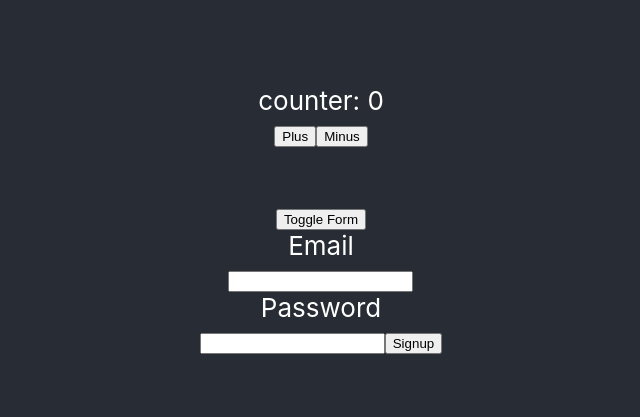
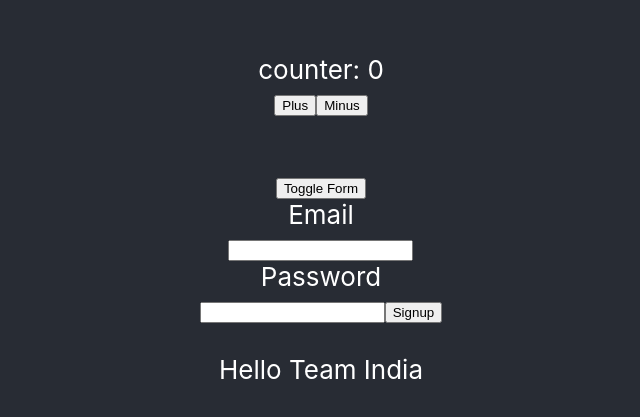
Before and after one commit to doojsahu/reactjs, a React (Create React App) app: page / in a window 1280 px wide. Shown: the part 181-598 px from the top of the page, without its empty margins (319-959 px from the left). Built offline with nearby package versions, Linux system fonts and the light colour scheme.

Commit message:
pass context provider and consumer

```diff
--- a/src/App.js
+++ b/src/App.js
@@ -1,6 +1,8 @@
-import react, { useState } from 'react';
+import react, { Component, useState } from 'react';
 import logo from './logo.svg';
 import './App.css';
+import { ContextProvider }  from './Context';
+import Component1 from './Component1'
 
 function App() {
 
@@ -51,7 +53,10 @@ function App() {
                   </form>
                 )
               }
-
+            {/* Component */}
+              <ContextProvider value={{ text: "Hello Team India" }}>
+                <Component1 />
+              </ContextProvider>
       </header>
     </div>
   );
--- /dev/null
+++ b/src/Component1.js
@@ -0,0 +1,9 @@
+import React from "react";
+
+import Component2 from "./Component2";
+
+const Component1 = () => {
+    return <Component2 />;
+};
+
+export default Component1;
--- /dev/null
+++ b/src/Component2.js
@@ -0,0 +1,20 @@
+import React from "react";
+
+import Component1 from "./Component1";
+import { ContextConsumer } from "./Context";
+
+const Component2 = () => {
+    return (
+        <div>
+            <br />
+            <ContextConsumer>
+                {(value) => {
+                    console.log('value', value);
+                    return <div>{value.text}</div>
+                }}
+            </ContextConsumer>
+        </div>
+        )
+};
+
+export default Component2;
--- /dev/null
+++ b/src/Context.js
@@ -0,0 +1,9 @@
+import React from 'react';
+
+const context = React.createContext();
+
+// context.Provider
+// context.Consumer
+
+export const ContextProvider = context.Provider // To provide data to nested elements
+export const ContextConsumer = context.Consumer
```
